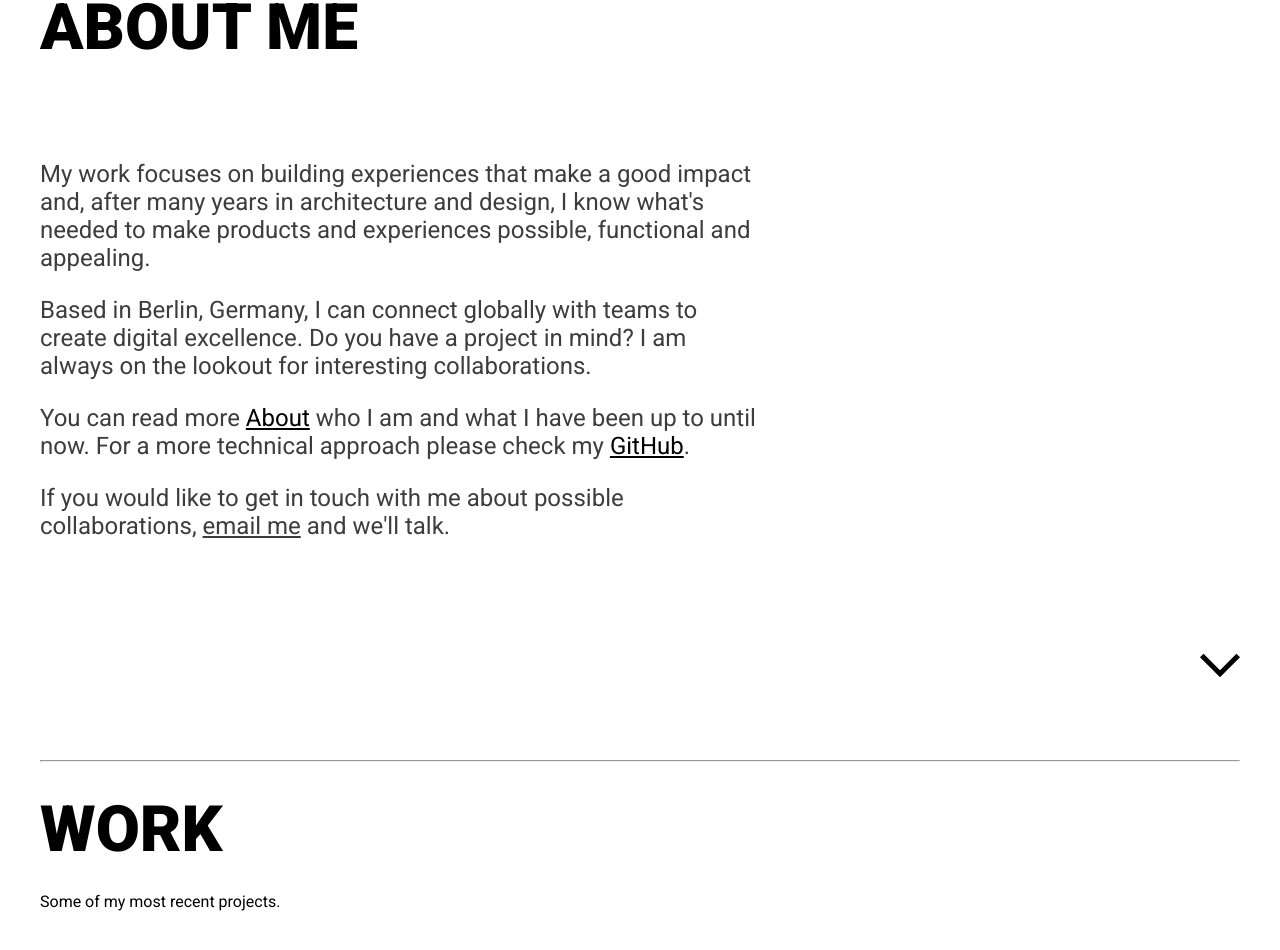
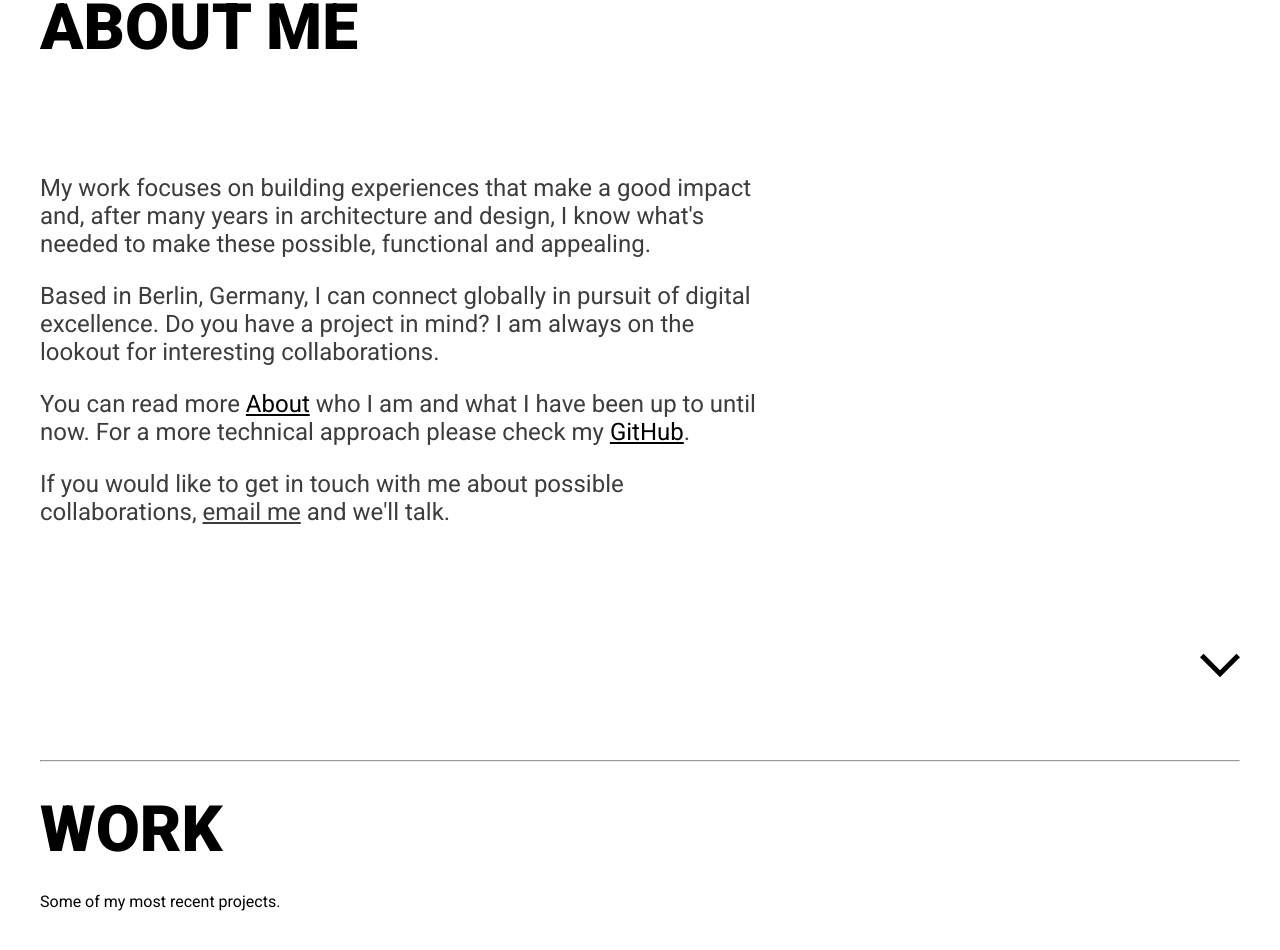
Before and after one commit to estebanba/portfolio_front, a React app: page / in a window 1280 px wide. Shown: the part 894-1844 px from the top of the page. Built offline with nearby package versions, Linux system fonts and the light colour scheme.

Commit message:
edit pages and links, take out cv from downloads

```diff
--- a/src/components/AboutSection.jsx
+++ b/src/components/AboutSection.jsx
@@ -12,12 +12,12 @@ const AboutSection = () => {
           <p>
             My work focuses on building experiences that make a good impact and,
             after many years in architecture and design, I know what's needed to
-            make products and experiences possible, functional and appealing.
+            make these possible, functional and appealing.
           </p>
           <p>
-            Based in Berlin, Germany, I can connect globally with teams to
-            create digital excellence. Do you have a project in mind? I am
-            always on the lookout for interesting collaborations.
+            Based in Berlin, Germany, I can connect globally in pursuit of
+            digital excellence. Do you have a project in mind? I am always on
+            the lookout for interesting collaborations.
           </p>
           <p>
             You can read more{" "}
```
